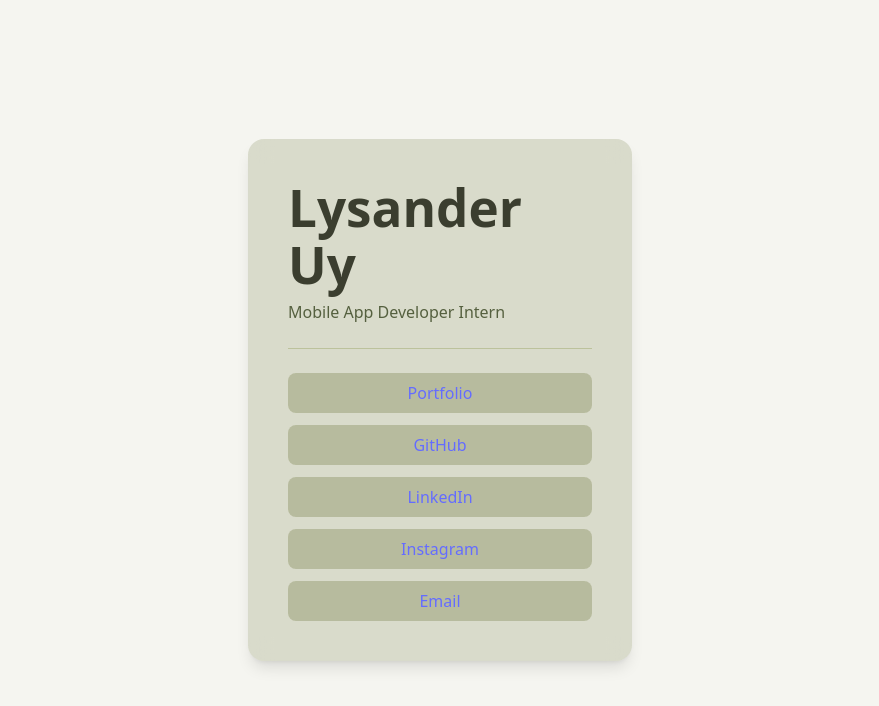
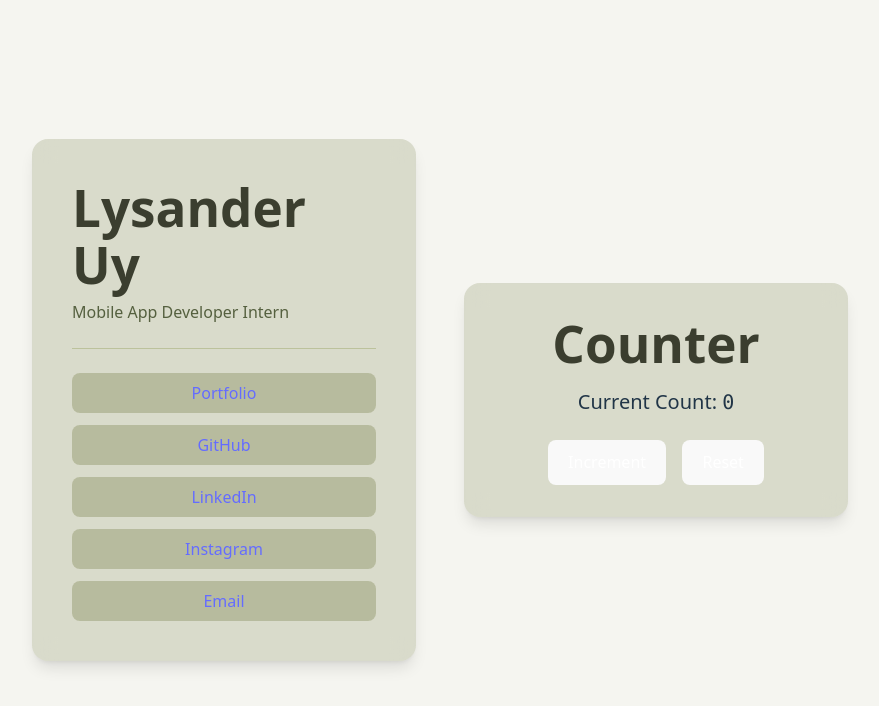
Before and after one commit to lysanderuy/lysanderuy-focusbear-mobdev-internship, a React (Vite) app in the folder milestones/milestone-5-react-fundamentals/react-app/: page / in a window 1280 px wide. Shown: the top 706 px of the page, without its empty margins (200-1079 px from the left). Built offline with nearby package versions, Linux system fonts and the light colour scheme.

Commit message:
feat: add Counter component to display and manage count state

```diff
--- a/milestones/milestone-5-react-fundamentals/react-app/src/App.jsx
+++ b/milestones/milestone-5-react-fundamentals/react-app/src/App.jsx
@@ -1,10 +1,11 @@
 import React from "react";
+import Counter from "./Counter";
 
 export default function App() {
   return (
-    <div className="w-screen h-screen bg-[#F5F5F0] flex items-center justify-center relative overflow-hidden">
-      {/* Container for card and tagline */}
-      <div className="flex flex-col md:flex-row items-center md:items-start gap-12 z-10 px-4">
+    <div className="w-screen h-screen bg-[#F5F5F0] flex items-center justify-center relative overflow-hidden px-4">
+      {/* Main container: flex-col on mobile, flex-row on md+ */}
+      <div className="flex flex-col md:flex-row items-center justify-center gap-12 w-full max-w-6xl">
         {/* Profile Card */}
         <div className="bg-[#6A7337]/20 backdrop-blur-md shadow-lg rounded-2xl p-10 max-w-sm w-full text-center md:text-left">
           <h1 className="text-3xl font-bold text-[#3B3E2F]">Lysander Uy</h1>
@@ -14,7 +15,7 @@ export default function App() {
           <div className="border-t border-[#BCC29C] my-6"></div>
 
           {/* Social Links */}
-          <div className="flex flex-col gap-3 mt-4 text-center">
+          <div className="flex flex-col gap-3 mt-4 text-center md:text-center">
             <a
               href="https://lysanderuy.my.canva.site/"
               target="_blank"
@@ -51,6 +52,11 @@ export default function App() {
             </a>
           </div>
         </div>
+
+        {/* Counter Component */}
+        <div className="w-full max-w-sm flex justify-center">
+          <Counter />
+        </div>
       </div>
     </div>
   );
--- /dev/null
+++ b/milestones/milestone-5-react-fundamentals/react-app/src/Counter.jsx
@@ -0,0 +1,28 @@
+import { useState } from "react";
+
+export default function Counter() {
+  const [count, setCount] = useState(0);
+
+  return (
+    <div className="bg-[#6A7337]/20 backdrop-blur-md shadow-lg rounded-2xl p-8 text-center max-w-sm w-full">
+      <h1 className="text-2xl font-bold text-[#3B3E2F] mb-4">Counter</h1>
+      <p className="text-xl mb-6">
+        Current Count: <span className="font-mono">{count}</span>
+      </p>
+      <div className="flex justify-center gap-4">
+        <button
+          onClick={() => setCount(count + 1)}
+          className="px-4 py-2 bg-blue-500 text-white rounded hover:bg-blue-600 transition"
+        >
+          Increment
+        </button>
+        <button
+          onClick={() => setCount(0)}
+          className="px-4 py-2 bg-red-500 text-white rounded hover:bg-red-600 transition"
+        >
+          Reset
+        </button>
+      </div>
+    </div>
+  );
+}
```
